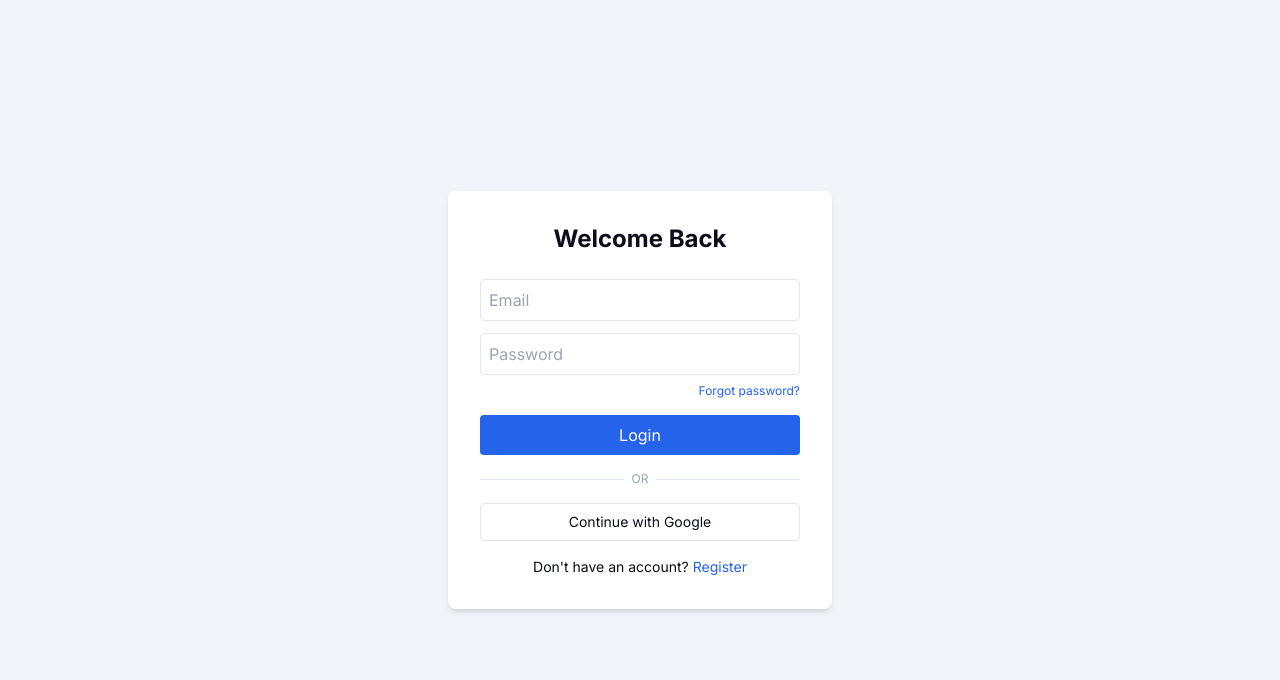
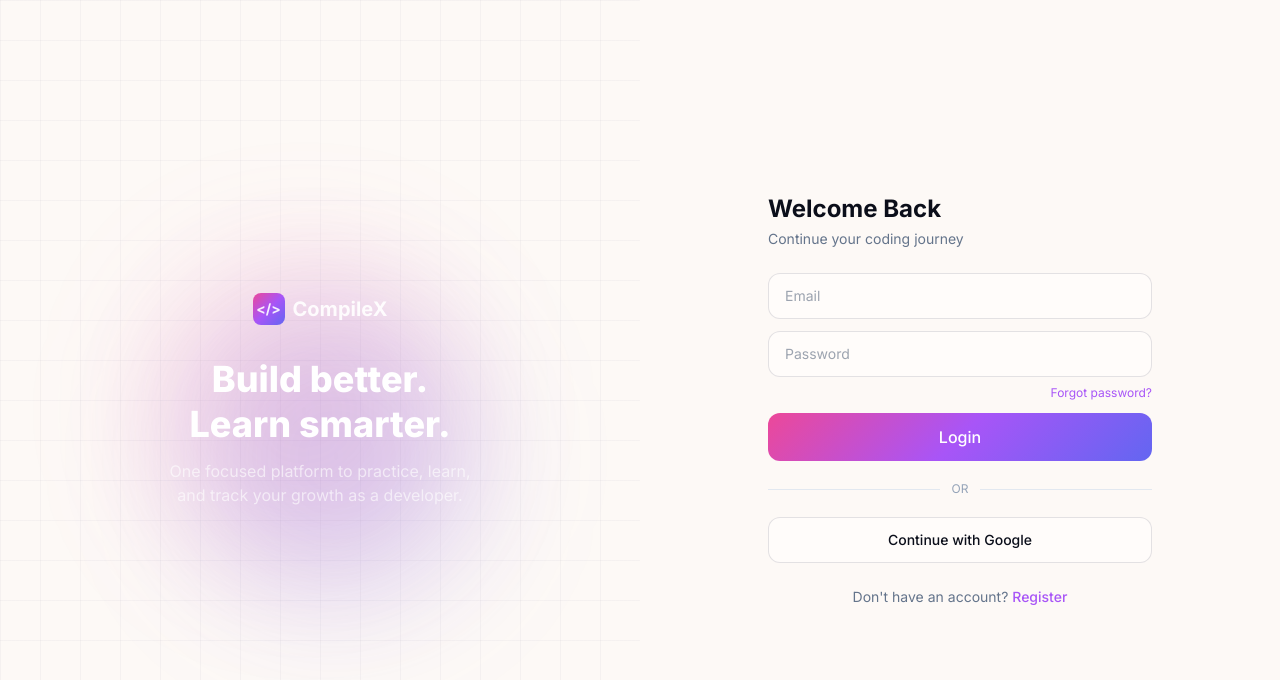
Before and after one commit to ArnavSingh2305/CompileX, a React (Vite) app in the folder client/: page /login in a window 1280 px wide. Shown: the top 680 px of the page. Built offline with nearby package versions, Linux system fonts and the light colour scheme.

Commit message:
Login/Register redesign: Apple-style split layout with animated brand panel

```diff
--- /dev/null
+++ b/client/src/components/AuthLayout.tsx
@@ -0,0 +1,31 @@
+import type { ReactNode } from "react";
+
+export const AuthLayout = ({ children }: { children: ReactNode }) => {
+  return (
+    <div className="min-h-screen grid md:grid-cols-2">
+      {/* Left: brand panel */}
+      <div className="hidden md:flex relative bg-gradient-dark items-center justify-center overflow-hidden bg-grid">
+        <div className="absolute top-1/3 left-1/4 w-72 h-72 bg-accent-pink/20 rounded-full blur-3xl animate-blob" />
+        <div className="absolute bottom-1/4 right-1/4 w-72 h-72 bg-accent-blue/20 rounded-full blur-3xl animate-blob" style={{ animationDelay: "5s" }} />
+
+        <div className="relative text-center px-10">
+          <span className="inline-flex items-center gap-2 text-white/90 font-bold text-xl mb-8">
+            <span className="w-8 h-8 rounded-lg bg-gradient-brand flex items-center justify-center text-sm">{"</>"}</span>
+            CompileX
+          </span>
+          <h2 className="text-4xl font-extrabold text-white leading-tight mb-3">
+            Build better.<br />Learn smarter.
+          </h2>
+          <p className="text-white/60 max-w-xs mx-auto">
+            One focused platform to practice, learn, and track your growth as a developer.
+          </p>
+        </div>
+      </div>
+
+      {/* Right: auth card */}
+      <div className="flex items-center justify-center bg-ivory dark:bg-navy-950 p-6">
+        {children}
+      </div>
+    </div>
+  );
+};
--- a/client/src/pages/Login.tsx
+++ b/client/src/pages/Login.tsx
@@ -2,6 +2,8 @@ import { useState } from "react";
 import { useNavigate, Link } from "react-router-dom";
 import api from "../api/axios";
 import { useAuth } from "../context/AuthContext";
+import { AuthLayout } from "../components/AuthLayout";
+import type { FormEvent } from "react";
 
 export const Login = () => {
   const [email, setEmail] = useState("");
@@ -12,104 +14,82 @@ export const Login = () => {
   const { login } = useAuth();
   const navigate = useNavigate();
 
-  const handleSubmit = async (e: React.FormEvent) => {
+  const handleSubmit = async (e: FormEvent) => {
     e.preventDefault();
     setError("");
     setLoading(true);
-
     try {
-      const res = await api.post("/auth/login", {
-        email,
-        password,
-      });
-
+      const res = await api.post("/auth/login", { email, password });
       login(res.data.user, res.data.token);
       navigate("/dashboard");
     } catch (err: any) {
-      setError(
-        err.response?.data?.message || "Login failed"
-      );
+      setError(err.response?.data?.message || "Login failed");
     } finally {
       setLoading(false);
     }
   };
 
   return (
-    <div className="min-h-screen flex items-center justify-center bg-slate-100">
-      <form
-        onSubmit={handleSubmit}
-        className="bg-white p-8 rounded-lg shadow-md w-full max-w-sm"
-      >
-        <h2 className="text-2xl font-bold mb-6 text-center">
-          Welcome Back
-        </h2>
+    <AuthLayout>
+      <div className="w-full max-w-sm animate-fade-up">
+        <h1 className="text-2xl font-bold mb-1">Welcome Back</h1>
+        <p className="text-slate-500 dark:text-slate-400 text-sm mb-6">Continue your coding journey</p>
 
         {error && (
-          <div className="bg-red-100 text-red-700 p-2 rounded mb-4 text-sm">
+          <div className="bg-red-50 dark:bg-red-500/10 text-red-600 dark:text-red-400 p-3 rounded-lg mb-4 text-sm">
             {error}
           </div>
         )}
 
+        <form onSubmit={handleSubmit} className="space-y-3">
           <input
             type="email"
             placeholder="Email"
             value={email}
             onChange={(e) => setEmail(e.target.value)}
-          className="w-full border p-2 rounded mb-3"
+            className="w-full glass-card rounded-xl px-4 py-3 text-sm focus:outline-none focus:ring-2 focus:ring-accent-purple/40 transition"
             required
           />
-
+          <div>
             <input
               type="password"
               placeholder="Password"
               value={password}
               onChange={(e) => setPassword(e.target.value)}
-          className="w-full border p-2 rounded mb-2"
+              className="w-full glass-card rounded-xl px-4 py-3 text-sm focus:outline-none focus:ring-2 focus:ring-accent-purple/40 transition"
               required
             />
-
-        <Link
-          to="/forgot-password"
-          className="text-xs text-blue-600 hover:underline block mb-4 text-right"
-        >
+            <Link to="/forgot-password" className="text-xs text-accent-purple hover:underline block mt-2 text-right">
               Forgot password?
             </Link>
+          </div>
 
           <button
             type="submit"
             disabled={loading}
-          className="w-full bg-blue-600 hover:bg-blue-700 text-white py-2 rounded disabled:opacity-50"
+            className="w-full bg-gradient-brand text-white py-3 rounded-xl font-medium hover:scale-[1.02] disabled:opacity-50 disabled:hover:scale-100 transition-transform"
           >
             {loading ? "Logging in..." : "Login"}
           </button>
+        </form>
 
-        <div className="flex items-center gap-2 my-4">
-          <div className="flex-1 h-px bg-slate-200" />
-
-          <span className="text-xs text-slate-400">
-            OR
-          </span>
-
-          <div className="flex-1 h-px bg-slate-200" />
+        <div className="flex items-center gap-3 my-5">
+          <div className="flex-1 h-px bg-slate-200 dark:bg-white/10" />
+          <span className="text-xs text-slate-400">OR</span>
+          <div className="flex-1 h-px bg-slate-200 dark:bg-white/10" />
         </div>
 
         <a
           href="http://localhost:5000/api/auth/google"
-          className="w-full flex items-center justify-center gap-2 border py-2 rounded hover:bg-slate-50 text-sm"
+          className="w-full flex items-center justify-center gap-2 glass-card py-3 rounded-xl text-sm font-medium hover:bg-slate-50 dark:hover:bg-white/5 transition"
         >
           Continue with Google
         </a>
 
-        <p className="text-sm text-center mt-4">
-          Don't have an account?{" "}
-          <Link
-            to="/register"
-            className="text-blue-600 hover:underline"
-          >
-            Register
-          </Link>
+        <p className="text-sm text-center mt-6 text-slate-500">
+          Don't have an account? <Link to="/register" className="text-accent-purple font-medium hover:underline">Register</Link>
         </p>
-      </form>
       </div>
+    </AuthLayout>
   );
 };
--- a/client/src/pages/Register.tsx
+++ b/client/src/pages/Register.tsx
@@ -1,6 +1,8 @@
 import { useState } from "react";
 import { Link } from "react-router-dom";
 import api from "../api/axios";
+import { AuthLayout } from "../components/AuthLayout";
+import type { FormEvent } from "react";
 
 export const Register = () => {
   const [name, setName] = useState("");
@@ -10,11 +12,10 @@ export const Register = () => {
   const [loading, setLoading] = useState(false);
   const [submitted, setSubmitted] = useState(false);
 
-  const handleSubmit = async (e: React.FormEvent) => {
+  const handleSubmit = async (e: FormEvent) => {
     e.preventDefault();
     setError("");
     setLoading(true);
-
     try {
       await api.post("/auth/register", { name, email, password });
       setSubmitted(true);
@@ -27,55 +28,86 @@ export const Register = () => {
 
   if (submitted) {
     return (
-      <div className="min-h-screen flex items-center justify-center bg-slate-100">
-        <div className="bg-white p-8 rounded-lg shadow-md w-full max-w-sm text-center">
-          <h2 className="text-xl font-bold mb-3">Check your email</h2>
-          <p className="text-slate-600 text-sm">
-            We sent a verification link to <strong>{email}</strong>. Click it to activate your account, then come back and log in.
+      <AuthLayout>
+        <div className="w-full max-w-sm text-center animate-fade-up">
+          <div className="text-4xl mb-4">📬</div>
+          <h1 className="text-xl font-bold mb-2">Check your email</h1>
+          <p className="text-slate-500 dark:text-slate-400 text-sm">
+            We sent a verification link to <strong className="text-navy-900 dark:text-white">{email}</strong>. Click it to activate your account, then come back and log in.
           </p>
-          <Link to="/login" className="text-blue-600 hover:underline text-sm block mt-4">
+          <Link to="/login" className="text-accent-purple hover:underline text-sm block mt-6 font-medium">
             Back to Login
           </Link>
         </div>
-      </div>
+      </AuthLayout>
     );
   }
 
   return (
-    <div className="min-h-screen flex items-center justify-center bg-slate-100">
-      <form onSubmit={handleSubmit} className="bg-white p-8 rounded-lg shadow-md w-full max-w-sm">
-        <h2 className="text-2xl font-bold mb-6 text-center">Create Account</h2>
+    <AuthLayout>
+      <div className="w-full max-w-sm animate-fade-up">
+        <h1 className="text-2xl font-bold mb-1">Create Account</h1>
+        <p className="text-slate-500 dark:text-slate-400 text-sm mb-6">Join thousands of developers</p>
 
-        {error && <div className="bg-red-100 text-red-700 p-2 rounded mb-4 text-sm">{error}</div>}
+        {error && (
+          <div className="bg-red-50 dark:bg-red-500/10 text-red-600 dark:text-red-400 p-3 rounded-lg mb-4 text-sm">
+            {error}
+          </div>
+        )}
 
-        <input type="text" placeholder="Name" value={name} onChange={(e) => setName(e.target.value)} className="w-full border p-2 rounded mb-3" required />
-        <input type="email" placeholder="Email" value={email} onChange={(e) => setEmail(e.target.value)} className="w-full border p-2 rounded mb-3" required />
-        <input type="password" placeholder="Password" value={password} onChange={(e) => setPassword(e.target.value)} className="w-full border p-2 rounded mb-4" required minLength={6} />
+        <form onSubmit={handleSubmit} className="space-y-3">
+          <input
+            type="text"
+            placeholder="Name"
+            value={name}
+            onChange={(e) => setName(e.target.value)}
+            className="w-full glass-card rounded-xl px-4 py-3 text-sm focus:outline-none focus:ring-2 focus:ring-accent-purple/40 transition"
+            required
+          />
+          <input
+            type="email"
+            placeholder="Email"
+            value={email}
+            onChange={(e) => setEmail(e.target.value)}
+            className="w-full glass-card rounded-xl px-4 py-3 text-sm focus:outline-none focus:ring-2 focus:ring-accent-purple/40 transition"
+            required
+          />
+          <input
+            type="password"
+            placeholder="Password"
+            value={password}
+            onChange={(e) => setPassword(e.target.value)}
+            className="w-full glass-card rounded-xl px-4 py-3 text-sm focus:outline-none focus:ring-2 focus:ring-accent-purple/40 transition"
+            required
+            minLength={6}
+          />
 
-        <button type="submit" disabled={loading} className="w-full bg-blue-600 hover:bg-blue-700 text-white py-2 rounded disabled:opacity-50">
-          {loading ? "Creating account..." : "Register"}
+          <button
+            type="submit"
+            disabled={loading}
+            className="w-full bg-gradient-brand text-white py-3 rounded-xl font-medium hover:scale-[1.02] disabled:opacity-50 disabled:hover:scale-100 transition-transform"
+          >
+            {loading ? "Creating account..." : "Create Account"}
           </button>
+        </form>
 
-        <div className="flex items-center gap-2 my-4">
-        <div className="flex-1 h-px bg-slate-200" />
+        <div className="flex items-center gap-3 my-5">
+          <div className="flex-1 h-px bg-slate-200 dark:bg-white/10" />
           <span className="text-xs text-slate-400">OR</span>
-        <div className="flex-1 h-px bg-slate-200" />
+          <div className="flex-1 h-px bg-slate-200 dark:bg-white/10" />
         </div>
 
         <a
           href="http://localhost:5000/api/auth/google"
-        className="w-full flex items-center justify-center gap-2 border py-2 rounded hover:bg-slate-50 text-sm"
+          className="w-full flex items-center justify-center gap-2 glass-card py-3 rounded-xl text-sm font-medium hover:bg-slate-50 dark:hover:bg-white/5 transition"
         >
           Continue with Google
         </a>
 
-      <p className="text-sm text-center mt-4">
-        Already have an account?{" "}
-        <Link to="/login" className="text-blue-600 hover:underline">
-          Login
-        </Link>
+        <p className="text-sm text-center mt-6 text-slate-500">
+          Already have an account? <Link to="/login" className="text-accent-purple font-medium hover:underline">Login</Link>
         </p>
-      </form>
       </div>
+    </AuthLayout>
   );
 };
```
Lines whose indentation alone changed are shown as unchanged.
